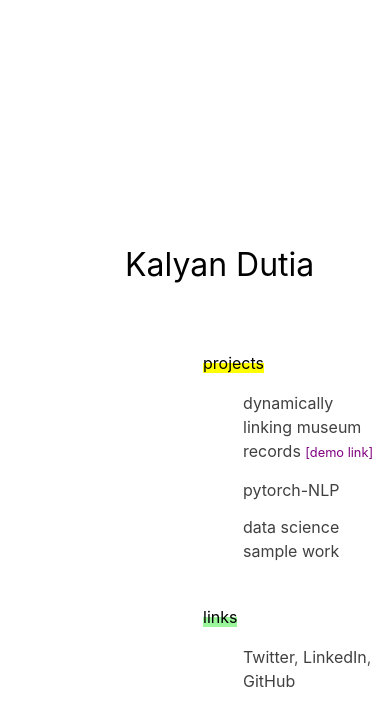
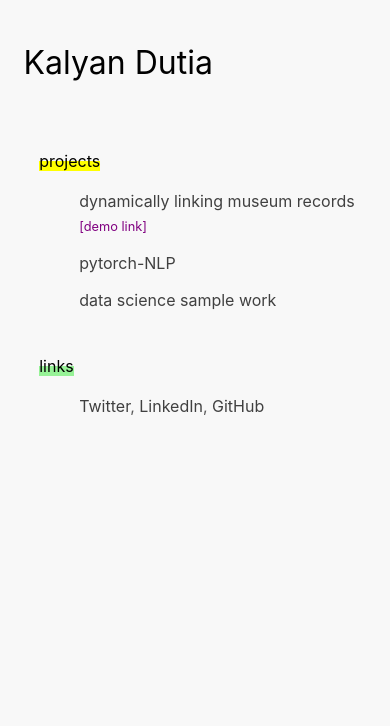
Before and after one commit to kdutia/kdutia.github.io, a PHP site: page / in a window 390 px wide. Shown: the top 726 px of the page. Run offline with PHP 8.4, Linux system fonts and the light colour scheme.

Commit message:
mobile layout

```diff
--- a/style.css
+++ b/style.css
@@ -9,15 +9,33 @@
     src: url("ml_webfonts/MachineLearningFont-v2.woff") format('woff');
 }
 
+body {
+    background-color: #f7f7f7da;
+}
 
 .maindiv {
     margin-top: 30vh;
-    margin-left: 40vw;
+    margin-left: 30vw;
     max-width: 1000px;
     font-family: -apple-system,BlinkMacSystemFont,"Segoe UI",Roboto,Helvetica,Arial,sans-serif;
     font-size: 16px;
     line-height: 1.5rem;
 }
+
+@media only screen and (max-width: 700px) {
+    .maindiv {
+      margin-top: 1em;
+      margin-left: 2vw;
+    }
+    p#name {
+        margin-left: 2vw;
+        margin-top: 6vh;
+    }
+    div .blurb {
+        margin-left: 6vw;
+    }
+  }
+
 
 
 /* general styles */
@@ -29,7 +47,7 @@
     background: #ffb7b7; /* Gecko Browsers */
 }
 
-div .blurb {
+.blurb {
     padding-top: 0px;
     color: hsl(0,0%,35%);
     margin-left: 10vw;
```
